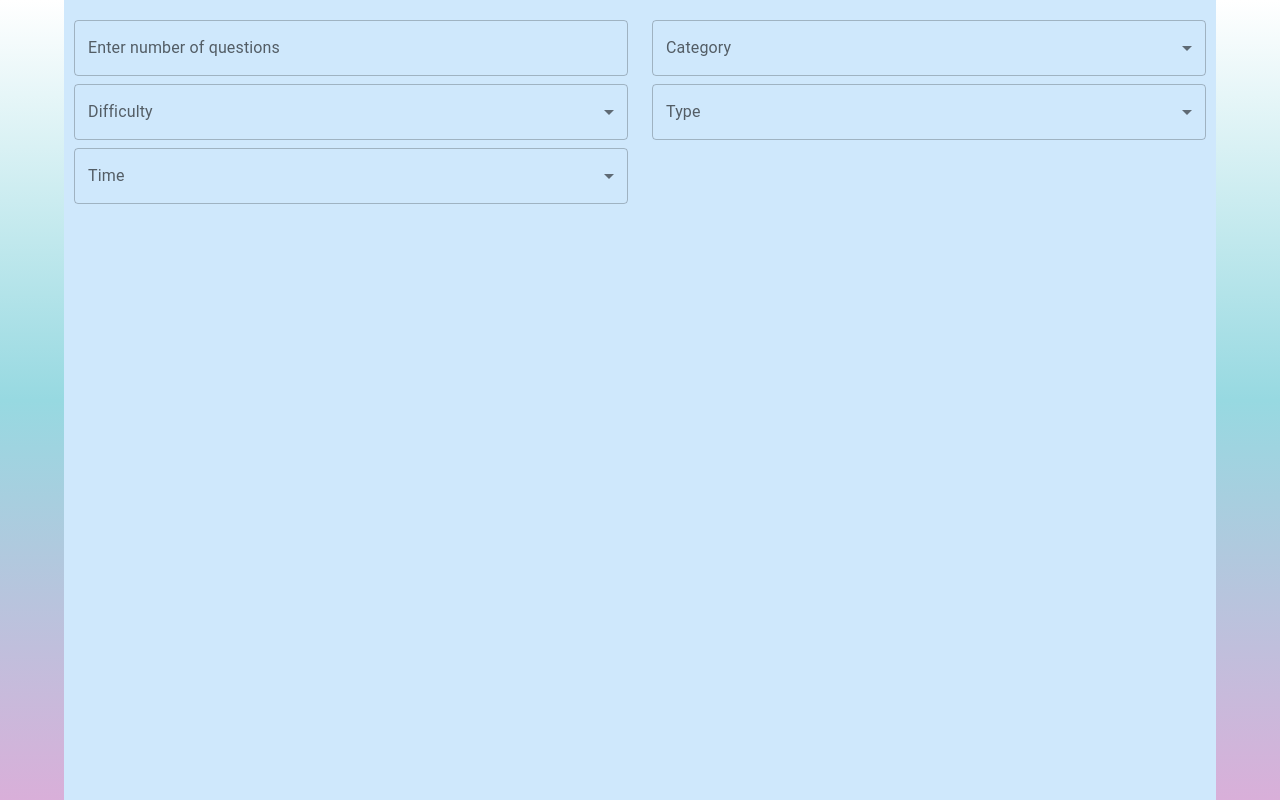
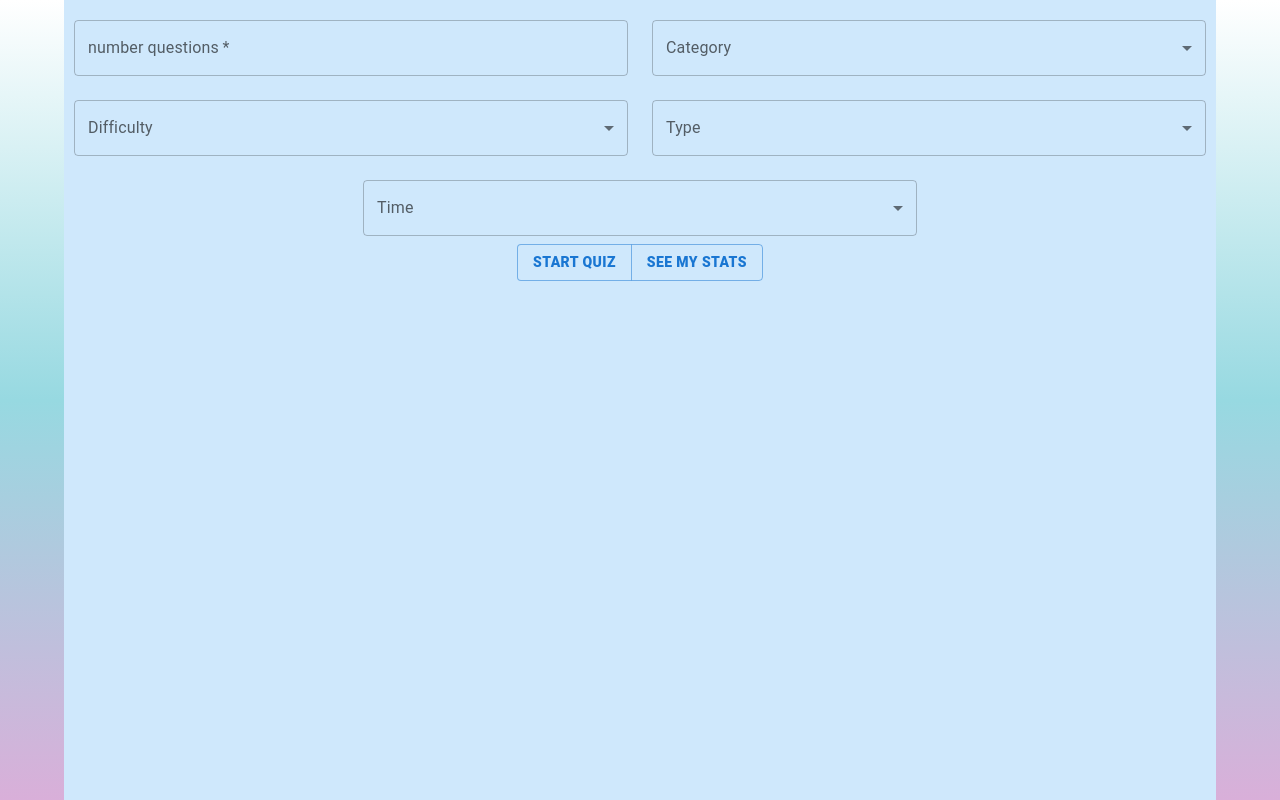
Before and after one commit to ivandmitrienko/Quiz, a React app: page / in a window 1280 px wide. Built offline with nearby package versions, Linux system fonts and the light colour scheme; the HTML template or start-up script is replaced by a standard one.

Commit message:
initial commit

```diff
--- a/src/assets/Layout.tsx
+++ b/src/assets/Layout.tsx
@@ -1,5 +1,5 @@
-import UserInputFields from './UserInputsFields/UserInputFields';
+import UserForm from './UserForm/UserForm';
 
 export default function Layout() {
-  return <UserInputFields />;
+  return <UserForm />;
 }
--- /dev/null
+++ b/src/assets/UserForm/FormButton.tsx
@@ -0,0 +1,10 @@
+import Button from '@mui/material/Button';
+
+interface IButton {
+  children: string;
+  values?: string[];
+}
+
+export default function FormButton({ children }: IButton) {
+  return <Button sx={{ fontWeight: '900' }}>{children}</Button>;
+}
--- /dev/null
+++ b/src/assets/UserForm/FormButtonGroup.tsx
@@ -0,0 +1,23 @@
+import ButtonGroup from '@mui/material/ButtonGroup';
+import Box from '@mui/material/Box';
+import FormButton from './FormButton';
+
+export default function FormButtonGroup() {
+  return (
+    <Box
+      sx={{
+        display: 'flex',
+        flexDirection: 'column',
+        alignItems: 'center',
+        '& > *': {
+          m: 1,
+        },
+      }}
+    >
+      <ButtonGroup variant='outlined' aria-label='Basic button group'>
+        <FormButton>Start quiz</FormButton>
+        <FormButton>See my stats</FormButton>
+      </ButtonGroup>
+    </Box>
+  );
+}
--- /dev/null
+++ b/src/assets/UserForm/UserForm.tsx
@@ -0,0 +1,61 @@
+import React, { useState } from 'react';
+
+import { Grid, TextField } from '@mui/material';
+import Box from '@mui/material/Box';
+import UserSelect from './FormSelect';
+import FormButtonGroup from './FormButtonGroup';
+import numberQuestions from '../utilies/numberQuestions';
+
+export default function UserInputFields() {
+  const [number, setNumberQuestions] = useState<number>();
+  const [nameError, setNameError] = useState(false);
+
+  const { min, max } = numberQuestions();
+
+  const handleChange = (e: React.ChangeEvent<HTMLInputElement>) => {
+    setNumberQuestions(parseInt(e.target.value));
+    if (e.target.validity.valid) {
+      setNameError(false);
+    } else {
+      setNameError(true);
+    }
+  };
+
+  return (
+    <Box sx={{ width: '100%' }}>
+      <Grid
+        container
+        sx={{ display: 'flex', justifyContent: 'center' }}
+        rowSpacing={3}
+        columnSpacing={{ xs: 1, sm: 2, md: 3 }}
+      >
+        <Grid item xs={6}>
+          <TextField
+            fullWidth
+            required
+            label='number questions'
+            type='number'
+            inputProps={{ min, max }}
+            value={number}
+            error={nameError}
+            helperText={nameError ? 'Please enter number from 5 to 15' : ''}
+            onChange={handleChange}
+          />
+        </Grid>
+        <Grid item xs={6}>
+          <UserSelect>Category</UserSelect>
+        </Grid>
+        <Grid item xs={6}>
+          <UserSelect>Difficulty</UserSelect>
+        </Grid>
+        <Grid item xs={6}>
+          <UserSelect>Type</UserSelect>
+        </Grid>
+        <Grid item xs={6}>
+          <UserSelect values={['1m', '2m', '5m']}>Time</UserSelect>
+        </Grid>
+      </Grid>
+      <FormButtonGroup />
+    </Box>
+  );
+}
--- a/src/assets/UserInputsFields/UserInputFields.tsx
+++ /dev/null
@@ -1,37 +0,0 @@
-import { Grid, TextField } from '@mui/material';
-import Box from '@mui/material/Box';
-import UserSelect from './UserSelect';
-
-export default function UserInputFields() {
-  return (
-    <Box sx={{ width: '100%' }}>
-      <Grid container rowSpacing={1} columnSpacing={{ xs: 1, sm: 2, md: 3 }}>
-        <Grid item xs={6}>
-          <TextField
-            type='number'
-            sx={{ width: '100%' }}
-            InputProps={{
-              inputProps: {
-                max: 15,
-                min: 5,
-              },
-            }}
-            label='Enter number of questions'
-          />
-        </Grid>
-        <Grid item xs={6}>
-          <UserSelect>Category</UserSelect>
-        </Grid>
-        <Grid item xs={6}>
-          <UserSelect>Difficulty</UserSelect>
-        </Grid>
-        <Grid item xs={6}>
-          <UserSelect>Type</UserSelect>
-        </Grid>
-        <Grid item xs={6}>
-          <UserSelect values={['1m', '2m', '5m']}>Time</UserSelect>
-        </Grid>
-      </Grid>
-    </Box>
-  );
-}
--- /dev/null
+++ b/src/assets/utilies/numberQuestions.tsx
@@ -0,0 +1,3 @@
+export default function numberQuestions() {
+  return { min: 5, max: 15 };
+}
```
Also changed, not shown: src/assets/UserForm/FormSelect.tsx (renamed from src/assets/UserInputsFields/UserSelect.tsx).
